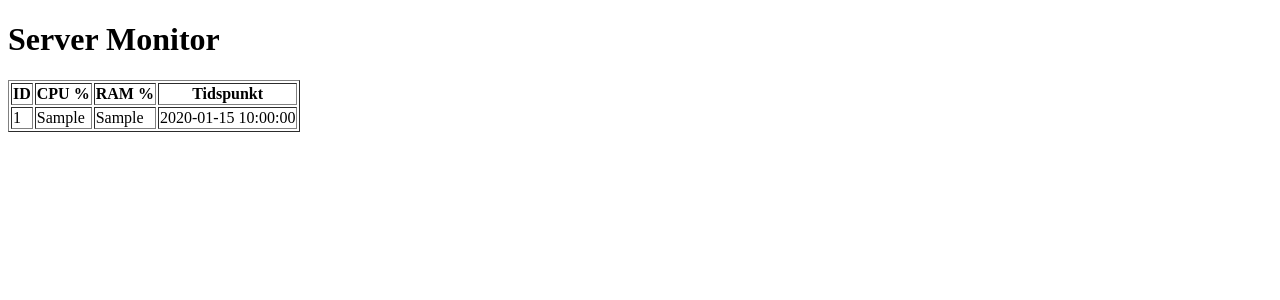
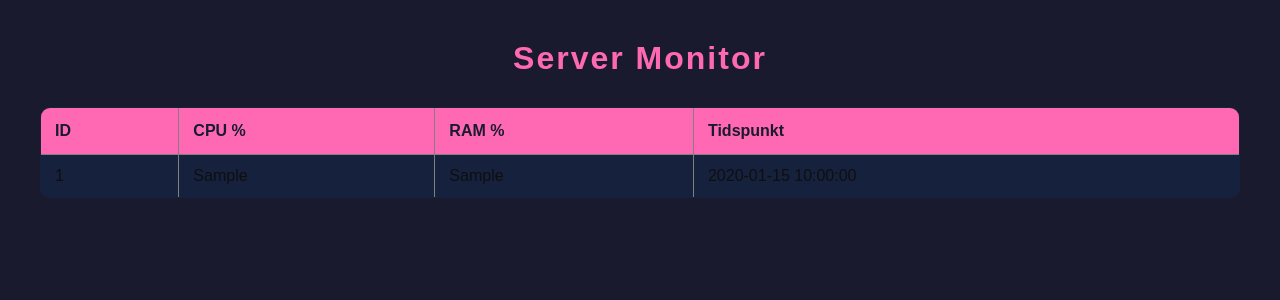
Before and after one commit to aishaa08/IT_prosjet_v-r2026, a Flask app: page / in a window 1280 px wide. Shown: the top 300 px of the page. Run offline with Flask 3, Linux system fonts and the light colour scheme; tables that the repository leaves empty or names only in its code hold one stand-in row (values such as "Sample post").

Commit message:
Legger til CSS styling

```diff
--- /dev/null
+++ b/static/style.css
@@ -0,0 +1,47 @@
+* {
+    margin: 0;
+    padding: 0;
+    box-sizing: border-box;
+
+}
+
+body {
+    background-color: #1a1a2e;
+    color: #0f0f0f;
+    font-family: Arial, sans-serif;
+    padding: 40px;
+}
+
+h1 {
+    color: #ff69b4;
+    font-family: 2em;
+    margin-bottom: 30px;
+    text-align: center;
+    letter-spacing: 2px;
+}
+
+table {
+    width: 100%;
+    border-collapse: collapse;
+    background-color: #16213e;
+    border-radius: 10px;
+    overflow: hidden;
+}
+
+th {
+    background-color: #ff69b4;
+    color: #1a1a2e;
+    padding: 14px;
+    text-align: left;
+    font-size: 1em;
+}
+
+td {
+    padding: 12px 14px;
+    border-bottom: 1px solid #2a2a4a;
+    color: f0f0f0;
+}
+
+tr:hover {
+    background-color: #2a2a4a;
+}
--- a/templates/index.html
+++ b/templates/index.html
@@ -4,6 +4,7 @@
     <meta charset="UTF-8">
     <meta name="viewport" content="width=device-width, initial-scale=1.0">
     <title>Server Monitor</title>
+    <link rel="stylesheet" href="{{url_for('static', filename='style.css')}}">
 </head>
 <body>
 
```
